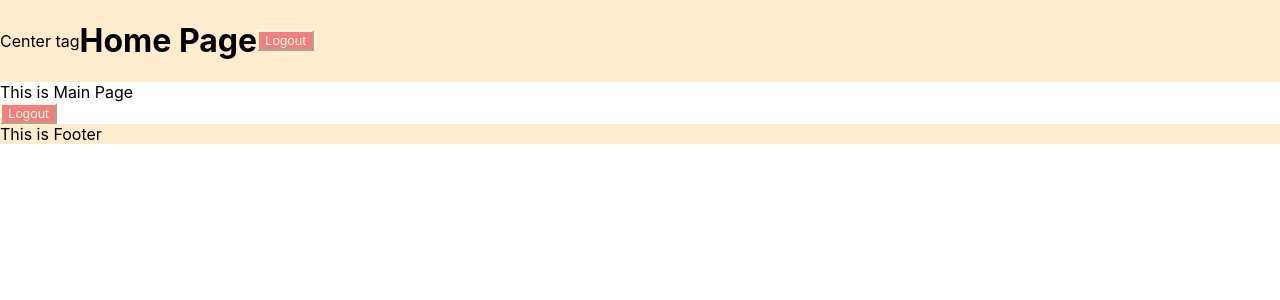
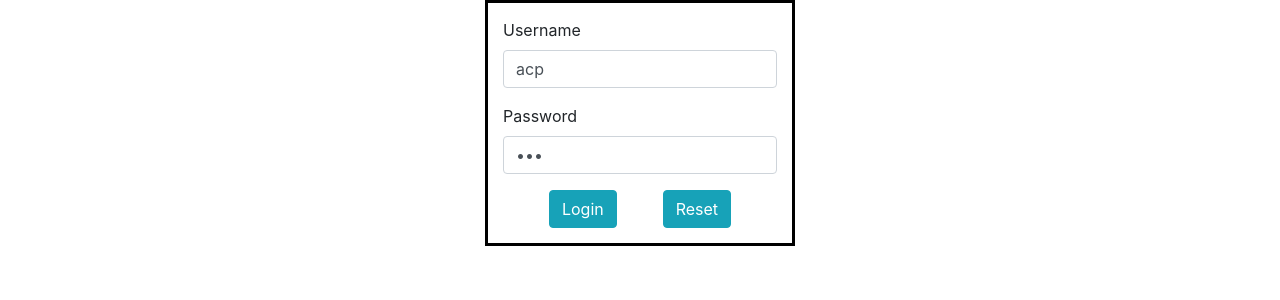
Before and after one commit to ACPRAJ/React-Samples, a React (Create React App) app in the folder simple-multipage-app/: page / in a window 1280 px wide. Shown: the top 300 px of the page. Built offline with nearby package versions, Linux system fonts and the light colour scheme.

Commit message:
Login page controls are centered horizontally

```diff
--- a/simple-multipage-app/package.json
+++ b/simple-multipage-app/package.json
@@ -6,8 +6,11 @@
     "@testing-library/jest-dom": "^4.2.4",
     "@testing-library/react": "^9.4.0",
     "@testing-library/user-event": "^7.2.1",
+    "bootstrap": "^4.4.1",
     "react": "^16.12.0",
+    "react-bootstrap": "^1.0.0-beta.16",
     "react-dom": "^16.12.0",
+    "react-router-dom": "^5.1.2",
     "react-scripts": "3.3.1"
   },
   "scripts": {
--- a/simple-multipage-app/src/App.css
+++ b/simple-multipage-app/src/App.css
@@ -1,4 +1,4 @@
-.App {
+/* .App {
   text-align: center;
 }
 
@@ -39,9 +39,9 @@
 
 .Header {
   display: flex;
-  /* flex-direction: column; */
+  flex-direction: column;
   align-items: center;
-  /*justify-content: center;*/
+  justify-content: center;
   min-height: 10vh;
   background: blanchedalmond;
   background-image: linear-gradient(rgb(1, 92, 1) rgb(255, 255, 0));
@@ -60,7 +60,7 @@
 
 .Footer {
   min-height: 5%;
-  /* align-self: baseline; */
+  align-self: baseline;
   display: flex;
   background: blanchedalmond;
 }
@@ -69,4 +69,23 @@
   background: lightcoral;
   color: cornsilk;
   border-color: cornsilk;
+} */
+
+.login-div {
+  border-style: solid;
+  border-color: black;
+  border-width: medium;
+  width: fit-content;
+  padding: 15px;
+  margin: auto;
 }
+
+.login-buttons-div {
+  display: flex;
+  justify-content: space-evenly;
+}
+
+.form-control,
+.form-label {
+  border: none;
+}
--- a/simple-multipage-app/src/App.js
+++ b/simple-multipage-app/src/App.js
@@ -1,15 +1,17 @@
 import React from "react";
 import logo from "./logo.svg";
-import "./App.css";
 import Login from "./Components/Login";
 import MainPage from "./Components/MainPage";
 import Footer from "./Components/Footer";
 
+import 'bootstrap/dist/css/bootstrap.min.css'
+import "./App.css";
+
 function App() {
   return (
     <div>
-      {/* <Login /> */}
-      <MainPage />
+      <Login />
+      {/* <MainPage /> */}
     </div>
   );
 }
--- a/simple-multipage-app/src/Components/Header.js
+++ b/simple-multipage-app/src/Components/Header.js
@@ -1,14 +1,24 @@
 import React, { Component } from "react";
-import "../App.css";
+// import "../App.css";
 
 class Header extends Component {
   render() {
     return (
-      <div className="Header">
-        <center>Center tag</center>
-        <h1>Home Page</h1>
-        <button className="Logout-button">Logout</button>
+      <div className="container">
+        <h1>Sample App</h1>
+        <div className="col-sm-9">
+          <label>Test</label>
+        </div>
+        <div className="col-sm-2">
+          <button type="button" className="btn btn-primary" >Logout</button>
+        </div>
       </div>
+
+
+      // <div className="Header">
+      //   <h1>Header Section</h1>
+      //   <button className="Logout-button">Logout</button>
+      // </div>
     );
   }
 }
--- a/simple-multipage-app/src/Components/Login.js
+++ b/simple-multipage-app/src/Components/Login.js
@@ -25,7 +25,7 @@ class Login extends Component {
             this.setState({
                 isLoggedIn: true
             })
-            console.log(this.state)
+            console.log(this.props.history);
             return;
         }
 
@@ -37,11 +37,6 @@ class Login extends Component {
             username: "",
             password: ""
         })
-    }
-
-    componentDidUpdate() {
-        if (this.setState.isLoggedIn)
-            console.log("Logged in")
     }
 
     componentDidMount() {
@@ -58,21 +53,24 @@ class Login extends Component {
             )
         else
             return (
-                <div>
-                    <div>
-                        <label>Username: </label>
-                        <input type="text" name="username" onChange={this.onChangeHandler} value={this.state.username} />
-                    </div>
-                    <div>
-                        <label>Password: </label>
-                        <input type="password" name="password" onChange={this.onChangeHandler} value={this.state.password} />
-                    </div>
-                    <div>
-                        <button onClick={this.onLoginButtonClicked}>Login</button>
-                        &nbsp; &nbsp;
-                    <button onClick={this.onResetButtonClicked}>Reset</button>
-                    </div>
-                </div>
+                <div className="login-div">
+                    <form>
+                        <div className="form-group">
+                            <label className="form-label">Username</label>
+                            <input className="form-control" type="text" name="username" id="txtUserName"
+                                onChange={this.onChangeHandler} value={this.state.username} />
+                        </div>
+                        <div className="form-group">
+                            <label className="form-label">Password</label>
+                            <input className="form-control" type="password" name="password"
+                                onChange={this.onChangeHandler} value={this.state.password} />
+                        </div>
+                        <div className="login-buttons-div" >
+                            <button className="btn btn-info" onClick={this.onLoginButtonClicked}>Login</button>
+                            <button className="btn btn-info" onClick={this.onResetButtonClicked}>Reset</button>
+                        </div>
+                    </form>
+                </div >
             )
     }
 }
```
Also changed, not shown: 1 other file (tests, documents, lock files or other folders).
